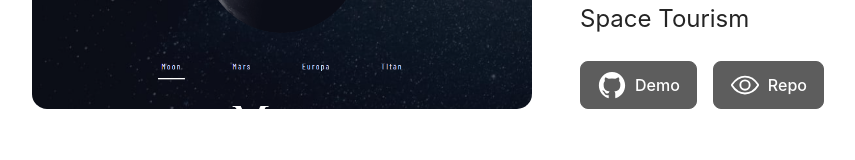
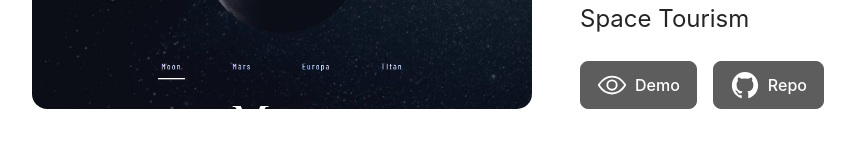
Before and after one commit to TimWang95/tim_portfolio, a React (Vite) app: page / in a window 1280 px wide. In both pictures the pointer is over the element 956 px from the left and 2345 px from the top of the page. Shown: the part 2260-2420 px from the top of the page, without its empty margins (212-1067 px from the left). Built offline with nearby package versions, Linux system fonts and the light colour scheme.

Commit message:
modified icon

```diff
--- a/src/components/main/works/works.jsx
+++ b/src/components/main/works/works.jsx
@@ -42,15 +42,15 @@ export default function Works(){
               <div className="btn">
                 <NavLink to={item.demoUrl} className="demo">
                   <div className="img__box">
-                      <GithubIcon width="100%" height="100%"/>
-                    </div>
-                    Demo
+                    <EyeIcon width="100%" height="100%"/>
+                  </div>
+                  Demo
                 </NavLink>
               </div>
               <div className="btn">
                 <NavLink to={item.repoUrl} className="repo">
                   <div className="img__box">
-                    <EyeIcon width="100%" height="100%"/>
+                    <GithubIcon width="100%" height="100%"/>
                   </div>
                   Repo
                 </NavLink>
--- a/src/components/main/works/works.scss
+++ b/src/components/main/works/works.scss
@@ -64,7 +64,6 @@
             background: var(--btn-gray);
             color: var(--text-light);
             .img__box {
-              filter: invert(100%);
             }
           }
 
@@ -75,9 +74,8 @@
           .demo:hover {
             background: none;
             color: var(--btn-gray);
+
             .img__box  {
-              height: 30px;
-              filter: unset;
             }
           }
 
@@ -85,6 +83,9 @@
             background: var(--btn-gray);
             color: var(--text-light);
 
+            .img__box {
+              filter: invert(100%);
+            }
           }
         }
       }
```
